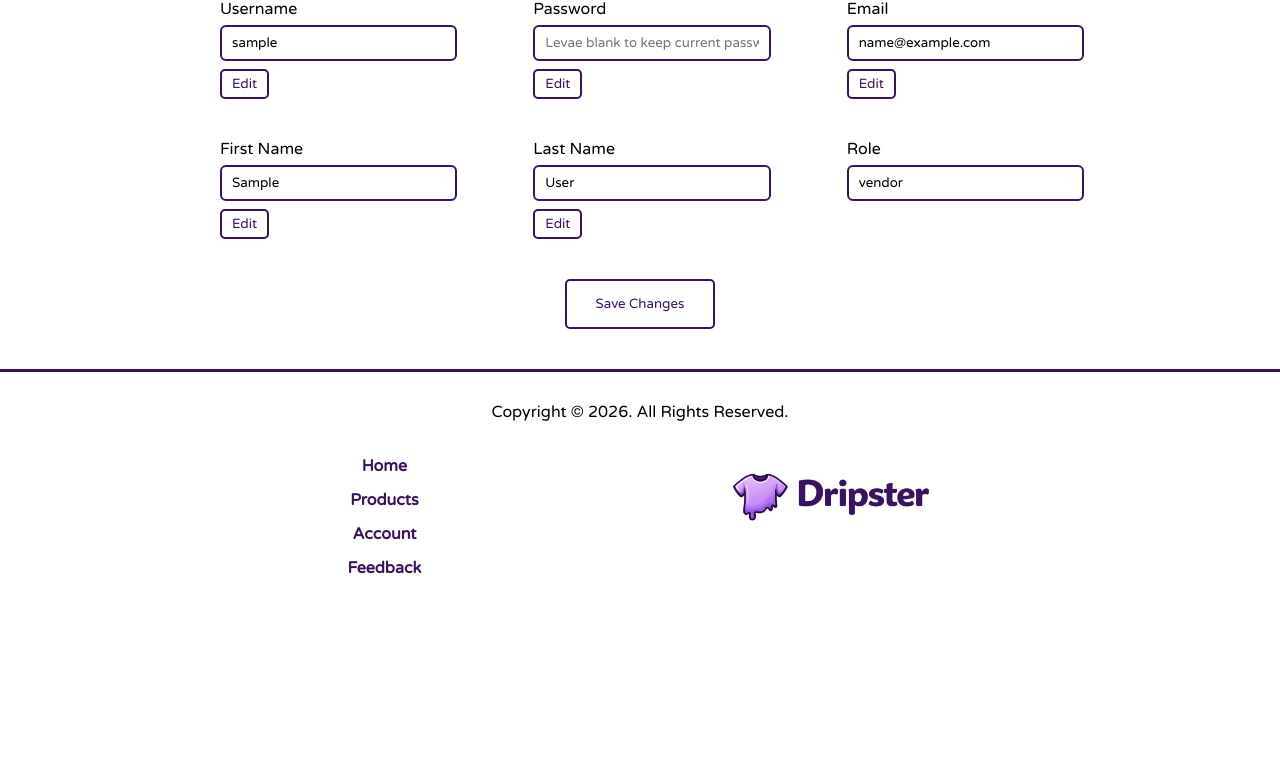
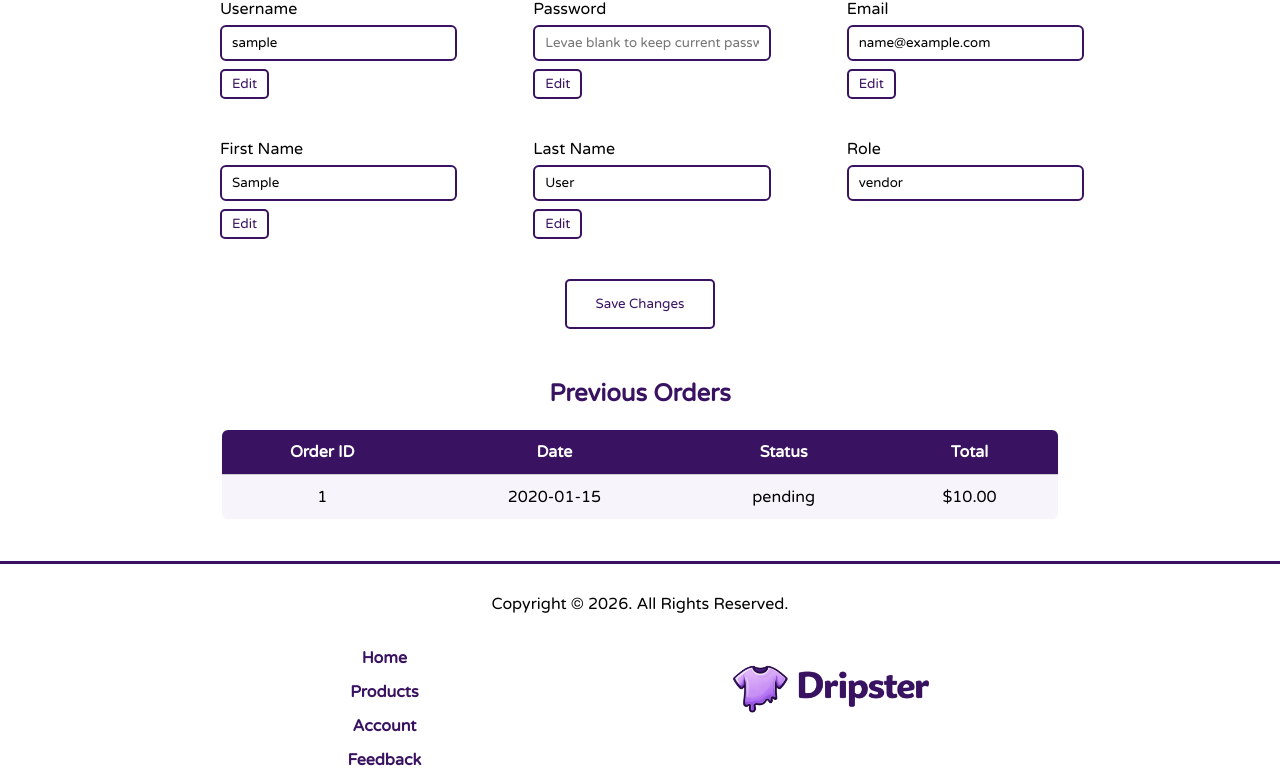
Before and after one commit to PacIsGod96/multi_vendor_ecommerce_application., a Flask app: page /account in a window 1280 px wide. Shown: the part 257-1026 px from the top of the page. Before the commit the page ends 831 px from the top, so only its background shows below. Run offline with Flask 3, Linux system fonts and the light colour scheme; the visitor is signed in with stand-in values (Sample User, id 1); tables that the repository leaves empty hold one stand-in row (values such as "Sample post").

Commit message:
worked on a section for the profile see order status and previous orders

```diff
--- a/Static/style.css
+++ b/Static/style.css
@@ -655,6 +655,44 @@ footer {
     cursor: pointer;
     background-color: white;
     color: #391361;
+}
+
+.orders_section {
+    width: 70%;
+    margin-top: 50px;
+    display: flex;
+    flex-direction: column;
+    align-items: center;
+}
+
+.orders_section h2 {
+    color: #391361;
+    margin-bottom: 20px;
+}
+
+.orders_table {
+    width: 100%;
+    border-collapse: collapse;
+    border: 2px solid #391361;
+    border-radius: 8px;
+    overflow: hidden;
+}
+
+.orders_table th {
+    background-color: #391361;
+    color: white;
+    padding: 12px;
+    text-align: center;
+}
+
+.orders_table td {
+    padding: 12px;
+    text-align: center;
+    border-top: 1px solid #ccc;
+}
+
+.orders_table tr:nth-child(even) {
+    background-color: #f7f4fb;
 }
 
 /* Admin Complaint */
--- a/Templates/account.html
+++ b/Templates/account.html
@@ -48,5 +48,29 @@
             <button type="submit">Save Changes</button>
         </div>
     </form>
+    <div class="orders_section">
+        <h2>Previous Orders</h2>
+
+        {% if orders %}
+            <table class="orders_table">
+                <tr>
+                    <th>Order ID</th>
+                    <th>Date</th>
+                    <th>Status</th>
+                    <th>Total</th>
+                </tr>
+                {% for order in orders %}
+                <tr>
+                    <td>{{ order.order_id }}</td>
+                    <td>{{ order.date }}</td>
+                    <td>{{ order.status }}</td>
+                    <td>${{ order.total_price }}</td>
+                </tr>
+                {% endfor %}
+            </table>
+        {% else %}
+            <p>No previous orders.</p>
+        {% endif %}
+    </div>
 </div>
 {% endblock %}
--- a/main.py
+++ b/main.py
@@ -91,7 +91,7 @@ def account_page():
 
     if request.method == 'POST':
         sql = text("""
-            SELECT username, password, email_address, first_name, last_name, role
+            SELECT account_id, username, password, email_address, first_name, last_name, role
             FROM accounts
             WHERE username = :Username
         """)
@@ -134,7 +134,7 @@ def account_page():
         return redirect(url_for('account_page'))
 
     sql = text("""
-        SELECT username, password, email_address, first_name, last_name, role
+        SELECT account_id, username, password, email_address, first_name, last_name, role
         From accounts
         WHERE username = :Username
     """)
@@ -142,7 +142,20 @@ def account_page():
     with engine.connect() as conn:
         user = conn.execute(sql, {'Username': username}).mappings().fetchone()
 
-    return render_template('account.html', user=user)
+    orders_sql = text("""
+        SELECT order_id, date, status, total_price
+        FROM orders
+        WHERE account_id = :aid
+        ORDER BY date DESC
+    """)
+
+    with engine.connect() as conn:
+        orders = conn.execute(
+            orders_sql,
+            {'aid': user['account_id']}
+        ).mappings().fetchall()
+
+    return render_template('account.html', user=user, orders=orders)
 #-----------------------------------------------------------End of backend for login/register and account------------------------------------------
 
 #--------------------------------------------------Backend for products-----------------------------------------------------------------------
```
